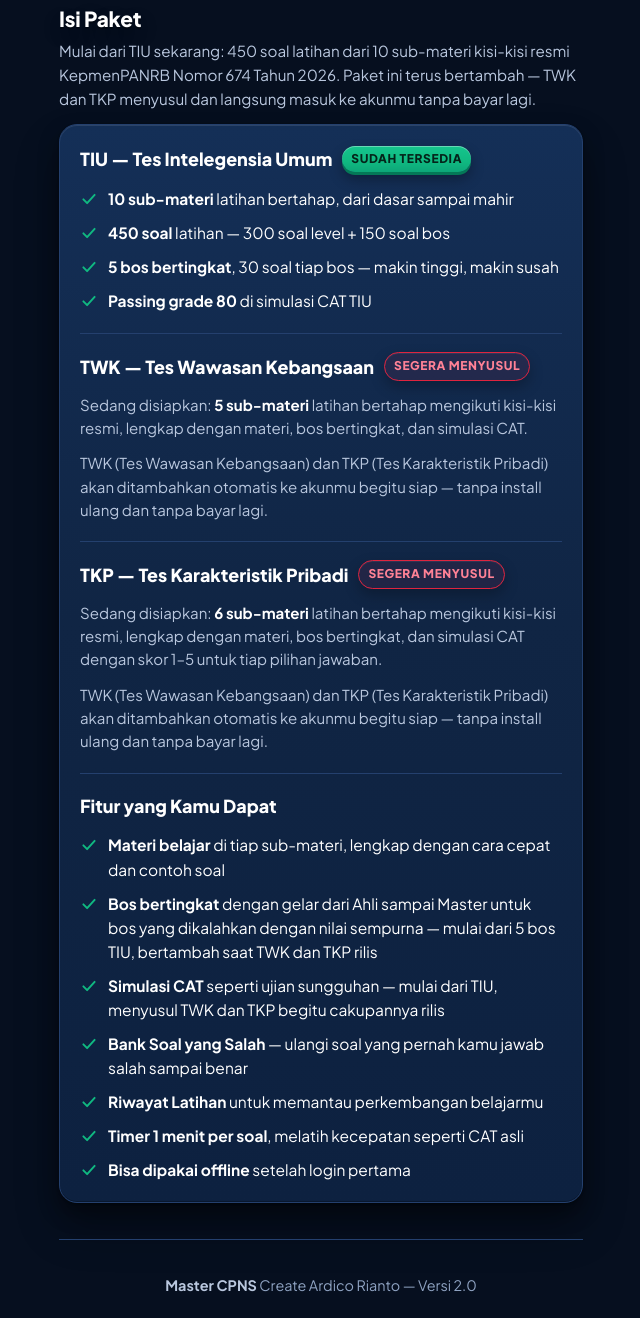
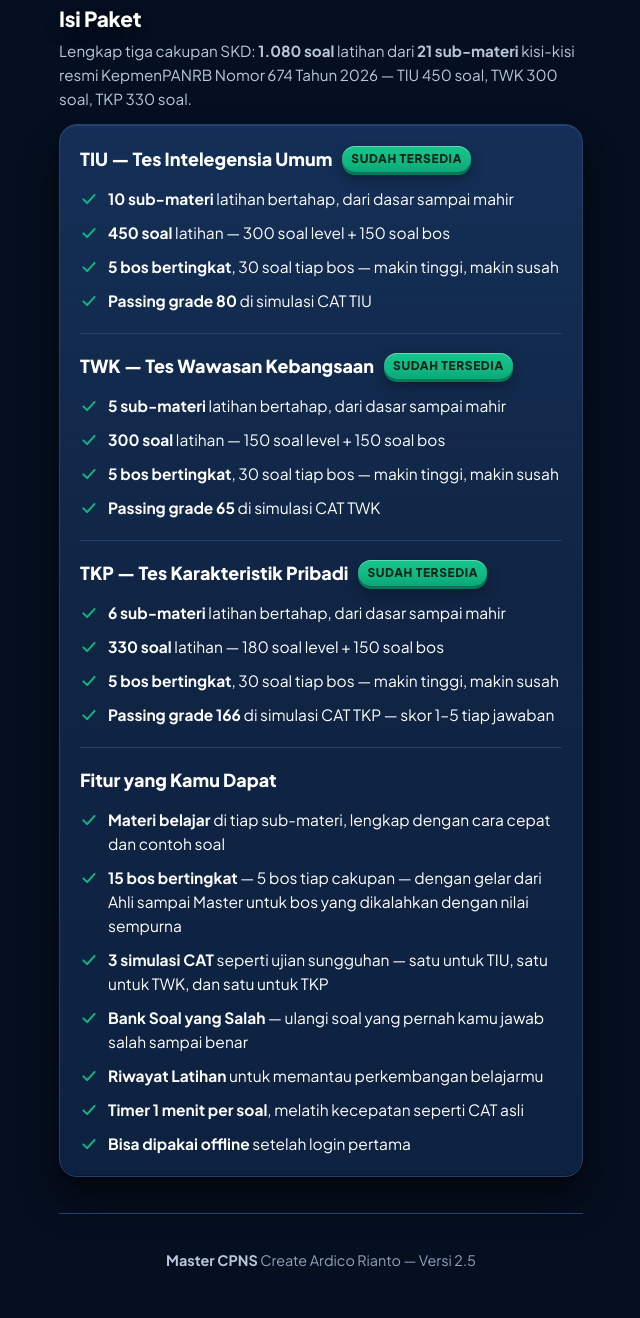
Before and after one commit to mastercpns/mastercpns.github.io, a plain HTML site: page index.html in a window 1280 px wide. Shown: the part 1320-2638 px from the top of the page, without its empty margins (319-959 px from the left). Drawn offline with Linux system fonts and the light colour scheme.

Commit message:
Landing page: TIU+TWK+TKP tersedia, 1.080 soal

```diff
--- a/index.html
+++ b/index.html
@@ -366,7 +366,7 @@
   <!-- 3. ISI PAKET -->
   <section aria-labelledby="judul-paket">
     <h2 class="section-title" id="judul-paket">Isi Paket</h2>
-    <p class="section-sub">Mulai dari TIU sekarang: 450 soal latihan dari 10 sub-materi kisi-kisi resmi KepmenPANRB Nomor 674 Tahun 2026. Paket ini terus bertambah — TWK dan TKP menyusul dan langsung masuk ke akunmu tanpa bayar lagi.</p>
+    <p class="section-sub">Lengkap tiga cakupan SKD: <strong>1.080 soal</strong> latihan dari <strong>21 sub-materi</strong> kisi-kisi resmi KepmenPANRB Nomor 674 Tahun 2026 — TIU 450 soal, TWK 300 soal, TKP 330 soal.</p>
     <div class="pkg-card">
 
       <div class="pkg-block">
@@ -397,19 +397,51 @@
       <div class="pkg-block">
         <div class="pkg-head">
           <h3>TWK — Tes Wawasan Kebangsaan</h3>
-          <span class="chip chip-soon">Segera Menyusul</span>
+          <span class="chip chip-now">Sudah Tersedia</span>
         </div>
-        <p class="pkg-desc">Sedang disiapkan: <strong>5 sub-materi</strong> latihan bertahap mengikuti kisi-kisi resmi, lengkap dengan materi, bos bertingkat, dan simulasi CAT.</p>
-        <p class="pkg-desc">TWK (Tes Wawasan Kebangsaan) dan TKP (Tes Karakteristik Pribadi) akan ditambahkan otomatis ke akunmu begitu siap — tanpa install ulang dan tanpa bayar lagi.</p>
+        <ul class="pkg-list">
+          <li>
+            <svg width="18" height="18" viewBox="0 0 24 24" fill="none" aria-hidden="true"><path d="m4.5 12.5 5 5 10-11" stroke="#10b981" stroke-width="2.6" stroke-linecap="round" stroke-linejoin="round"/></svg>
+            <span><strong>5 sub-materi</strong> latihan bertahap, dari dasar sampai mahir</span>
+          </li>
+          <li>
+            <svg width="18" height="18" viewBox="0 0 24 24" fill="none" aria-hidden="true"><path d="m4.5 12.5 5 5 10-11" stroke="#10b981" stroke-width="2.6" stroke-linecap="round" stroke-linejoin="round"/></svg>
+            <span><strong>300 soal</strong> latihan — 150 soal level + 150 soal bos</span>
+          </li>
+          <li>
+            <svg width="18" height="18" viewBox="0 0 24 24" fill="none" aria-hidden="true"><path d="m4.5 12.5 5 5 10-11" stroke="#10b981" stroke-width="2.6" stroke-linecap="round" stroke-linejoin="round"/></svg>
+            <span><strong>5 bos bertingkat</strong>, 30 soal tiap bos — makin tinggi, makin susah</span>
+          </li>
+          <li>
+            <svg width="18" height="18" viewBox="0 0 24 24" fill="none" aria-hidden="true"><path d="m4.5 12.5 5 5 10-11" stroke="#10b981" stroke-width="2.6" stroke-linecap="round" stroke-linejoin="round"/></svg>
+            <span><strong>Passing grade 65</strong> di simulasi CAT TWK</span>
+          </li>
+        </ul>
       </div>
 
       <div class="pkg-block">
         <div class="pkg-head">
           <h3>TKP — Tes Karakteristik Pribadi</h3>
-          <span class="chip chip-soon">Segera Menyusul</span>
+          <span class="chip chip-now">Sudah Tersedia</span>
         </div>
-        <p class="pkg-desc">Sedang disiapkan: <strong>6 sub-materi</strong> latihan bertahap mengikuti kisi-kisi resmi, lengkap dengan materi, bos bertingkat, dan simulasi CAT dengan skor 1–5 untuk tiap pilihan jawaban.</p>
-        <p class="pkg-desc">TWK (Tes Wawasan Kebangsaan) dan TKP (Tes Karakteristik Pribadi) akan ditambahkan otomatis ke akunmu begitu siap — tanpa install ulang dan tanpa bayar lagi.</p>
+        <ul class="pkg-list">
+          <li>
+            <svg width="18" height="18" viewBox="0 0 24 24" fill="none" aria-hidden="true"><path d="m4.5 12.5 5 5 10-11" stroke="#10b981" stroke-width="2.6" stroke-linecap="round" stroke-linejoin="round"/></svg>
+            <span><strong>6 sub-materi</strong> latihan bertahap, dari dasar sampai mahir</span>
+          </li>
+          <li>
+            <svg width="18" height="18" viewBox="0 0 24 24" fill="none" aria-hidden="true"><path d="m4.5 12.5 5 5 10-11" stroke="#10b981" stroke-width="2.6" stroke-linecap="round" stroke-linejoin="round"/></svg>
+            <span><strong>330 soal</strong> latihan — 180 soal level + 150 soal bos</span>
+          </li>
+          <li>
+            <svg width="18" height="18" viewBox="0 0 24 24" fill="none" aria-hidden="true"><path d="m4.5 12.5 5 5 10-11" stroke="#10b981" stroke-width="2.6" stroke-linecap="round" stroke-linejoin="round"/></svg>
+            <span><strong>5 bos bertingkat</strong>, 30 soal tiap bos — makin tinggi, makin susah</span>
+          </li>
+          <li>
+            <svg width="18" height="18" viewBox="0 0 24 24" fill="none" aria-hidden="true"><path d="m4.5 12.5 5 5 10-11" stroke="#10b981" stroke-width="2.6" stroke-linecap="round" stroke-linejoin="round"/></svg>
+            <span><strong>Passing grade 166</strong> di simulasi CAT TKP — skor 1–5 tiap jawaban</span>
+          </li>
+        </ul>
       </div>
 
       <div class="pkg-block">
@@ -423,11 +455,11 @@
           </li>
           <li>
             <svg width="18" height="18" viewBox="0 0 24 24" fill="none" aria-hidden="true"><path d="m4.5 12.5 5 5 10-11" stroke="#10b981" stroke-width="2.6" stroke-linecap="round" stroke-linejoin="round"/></svg>
-            <span><strong>Bos bertingkat</strong> dengan gelar dari Ahli sampai Master untuk bos yang dikalahkan dengan nilai sempurna — mulai dari 5 bos TIU, bertambah saat TWK dan TKP rilis</span>
+            <span><strong>15 bos bertingkat</strong> — 5 bos tiap cakupan — dengan gelar dari Ahli sampai Master untuk bos yang dikalahkan dengan nilai sempurna</span>
           </li>
           <li>
             <svg width="18" height="18" viewBox="0 0 24 24" fill="none" aria-hidden="true"><path d="m4.5 12.5 5 5 10-11" stroke="#10b981" stroke-width="2.6" stroke-linecap="round" stroke-linejoin="round"/></svg>
-            <span><strong>Simulasi CAT</strong> seperti ujian sungguhan — mulai dari TIU, menyusul TWK dan TKP begitu cakupannya rilis</span>
+            <span><strong>3 simulasi CAT</strong> seperti ujian sungguhan — satu untuk TIU, satu untuk TWK, dan satu untuk TKP</span>
           </li>
           <li>
             <svg width="18" height="18" viewBox="0 0 24 24" fill="none" aria-hidden="true"><path d="m4.5 12.5 5 5 10-11" stroke="#10b981" stroke-width="2.6" stroke-linecap="round" stroke-linejoin="round"/></svg>
@@ -453,7 +485,7 @@
 
   <!-- 4. FOOTER -->
   <footer>
-    <p><strong>Master CPNS</strong> Create Ardico Rianto — Versi 2.0</p>
+    <p><strong>Master CPNS</strong> Create Ardico Rianto — Versi 2.5</p>
   </footer>
 </div>
 
```
